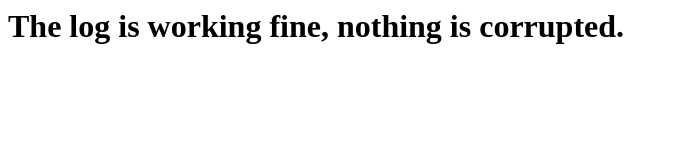
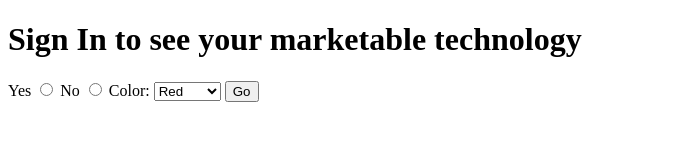
Before and after one commit to stako91/Udemy_Practice, a plain HTML site: page firstPage.html in a window 1280 px wide. Shown: the whole page, without its empty margins (0-678 px from the left). Drawn offline with Linux system fonts and the light colour scheme.

Commit message:
Add Colorpicker Form

```diff
--- a/firstPage.html
+++ b/firstPage.html
@@ -1,10 +1,37 @@
+<!DOCTYPE html>
 <html lang="en">
 <head>
-    <meta charset="UTF-8">
-    <meta name="viewport" content="width=device-width, initial-scale=1.0">
-    <title>First Marketable Cognitive page</title>
+<meta charset="UTF-8">
+<meta name="viewport" content="width=device-width, initial-scale=1.0">
+<title>First Marketable Cognitive page</title>
 </head>
 <body>
-    <h1>The log is working fine, nothing is corrupted.</h1>
+
+<h1>Sign In to see your marketable technology</h1>
+
+<!-- <form action="/login" method="POST">
+    <label for="username">Username:</label>
+    <input id="username" type="email" placeholder="email" required>
+    <label for="password">Password:</label>
+    <input id="password" type="password" placeholder="password" required>
+    <input type="submit">
+</form> -->
+<form>
+    <label for="yes">Yes</label>
+    <input name="cognitiveChoice" id="yes" type="radio" value="yes">
+
+    <label for="no">No</label>
+    <input name="cognitiveChoice" id="no" type="radio" value="no">
+
+    <label for="selectColor">Color:</label>
+    <select name="colorPicker" id="selectColor">
+        <option value="red">Red</option>
+        <option value="orange">Orange</option>
+        <option value="green">Green</option>
+    </select>
+
+    <button>Go</button>
+</form>
+
 </body>
 </html>
```
